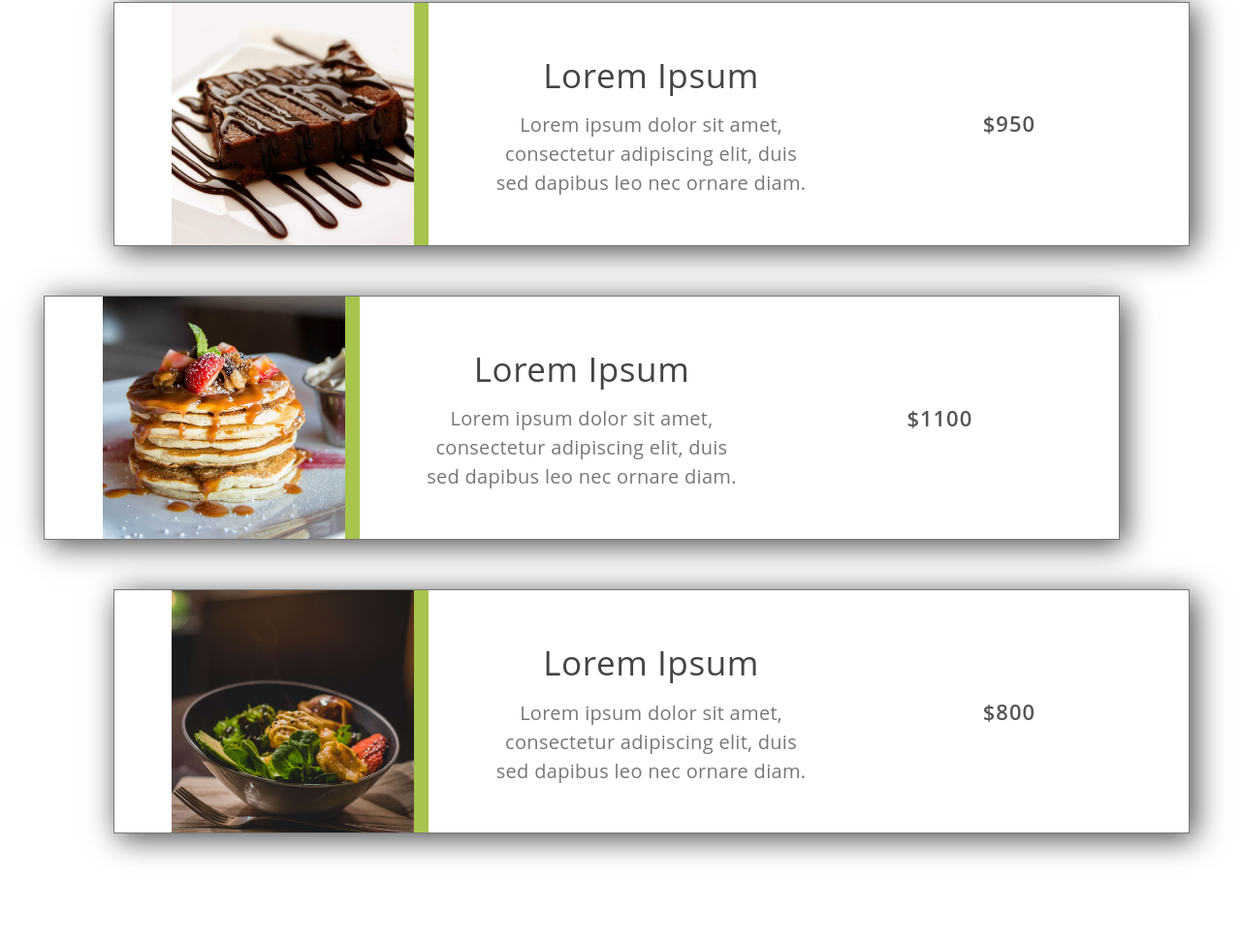
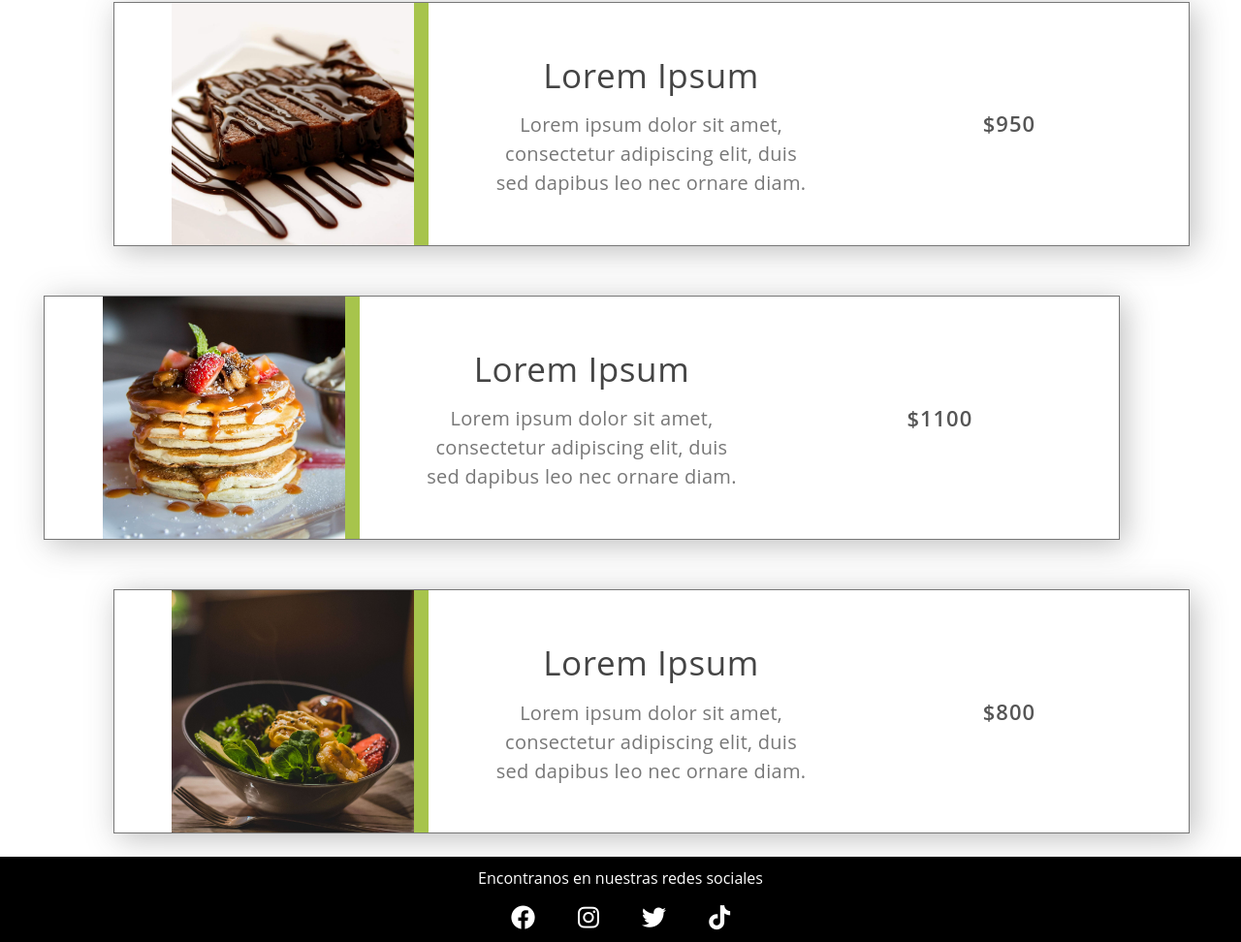
Before and after one commit to dr3am-team/PNT1G01-carta-resto, a plain HTML site: page index.html in a window 1280 px wide. Shown: the part 508-1480 px from the top of the page at 97% size. Drawn offline with nearby package versions, Linux system fonts and the light colour scheme.

Commit message:
Agregado fontawesome. Agregado footer con iconos

```diff
--- a/index.html
+++ b/index.html
@@ -14,6 +14,13 @@
       href="https://cdn.jsdelivr.net/npm/bootstrap@4.3.1/dist/css/bootstrap.min.css"
       integrity="sha384-ggOyR0iXCbMQv3Xipma34MD+dH/1fQ784/j6cY/iJTQUOhcWr7x9JvoRxT2MZw1T"
       crossorigin="anonymous"
+    />
+    <link
+      rel="stylesheet"
+      href="https://cdnjs.cloudflare.com/ajax/libs/font-awesome/6.1.2/css/all.min.css"
+      integrity="sha512-1sCRPdkRXhBV2PBLUdRb4tMg1w2YPf37qatUFeS7zlBy7jJI8Lf4VHwWfZZfpXtYSLy85pkm9GaYVYMfw5BC1A=="
+      crossorigin="anonymous"
+      referrerpolicy="no-referrer"
     />
     <link href="style.css" rel="stylesheet" type="text/css" />
     <link rel="shortcut icon" href="img/icono.png" />
@@ -111,6 +118,15 @@
           </div>
         </div>
       </article>
+      <footer class="footer">
+        <p>Encontranos en nuestras redes sociales</p>
+        <div>
+          <i class="fa-brands fa-facebook"></i>
+          <i class="fa-brands fa-instagram"></i>
+          <i class="fa-brands fa-twitter"></i>
+          <i class="fa-brands fa-tiktok"></i>
+        </div>
+      </footer>
     </main>
   </body>
 </html>
--- a/style.css
+++ b/style.css
@@ -1,15 +1,22 @@
+* {
+  padding: 0;
+  margin: 0;
+  box-sizing: border-box;
+}
+
 body,
 html {
   font-family: "Open Sans", serif;
   color: #777;
   font-weight: 400;
-  width: 100% !important;
-  height: 100% !important;
+  /* width: 100% !important;
+  height: 100% !important; */
 }
 
 /* Menu Section */
 #restaurant-menu {
   padding: 100px 0 60px 0;
+  position: relative;
 }
 #restaurant-menu img {
   width: 250px;
@@ -71,5 +78,24 @@ html {
 
 #restaurant-menu .container.text-center {
   border: solid 1px;
-  box-shadow: 5px 5px 30px #444;
+  box-shadow: 5px 5px 30px rgba(68, 68, 68, 0.35);
 }
+
+.footer {
+  background-color: black;
+  color: white;
+  position: absolute;
+  bottom: 0;
+  width: 100%;
+  display: flex;
+  flex-direction: column;
+  justify-content: center;
+  align-items: center;
+  padding: 10px;
+}
+
+.footer i {
+  margin: 0 20px;
+  font-size: 25px;
+  cursor: pointer;
+}
```
